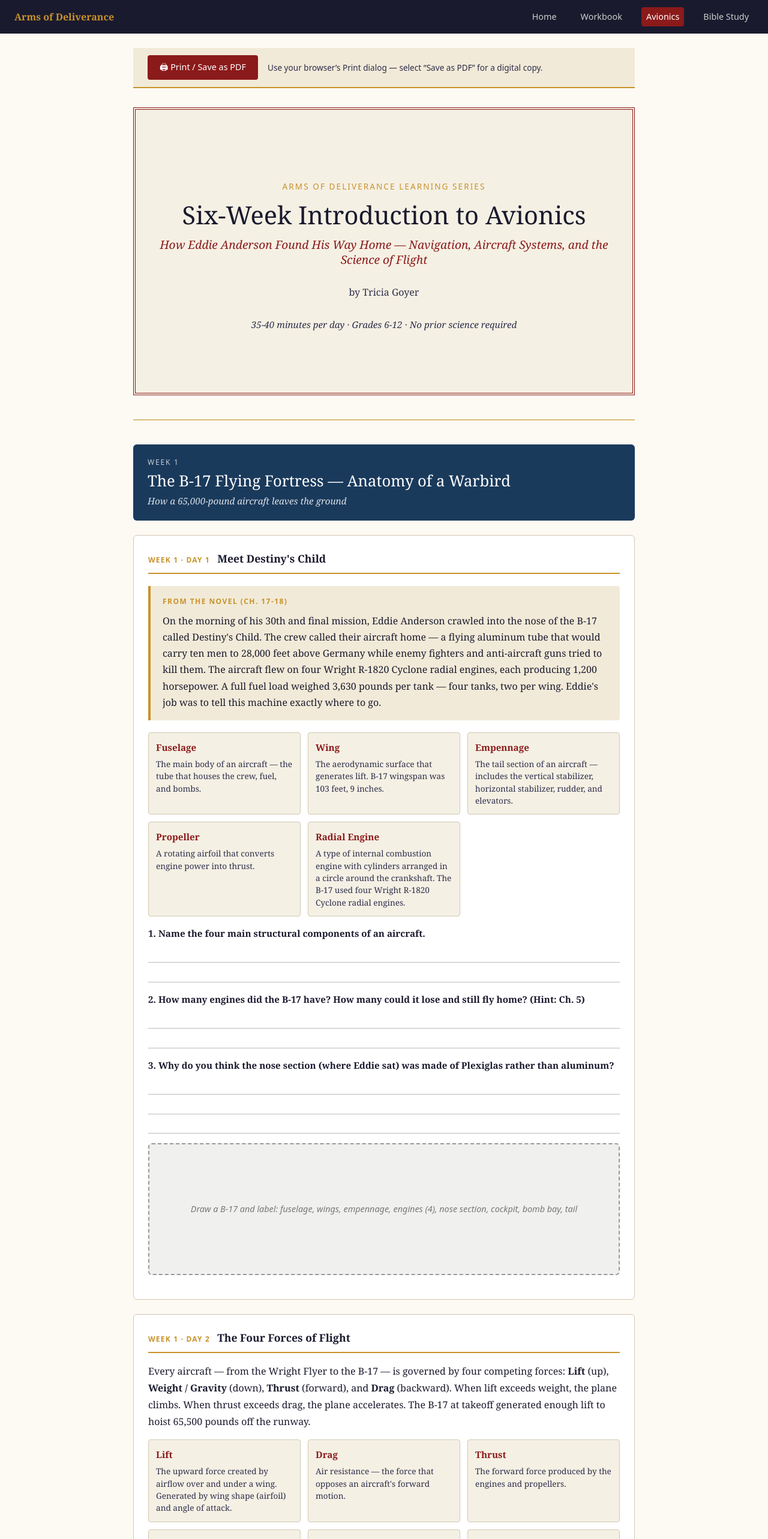
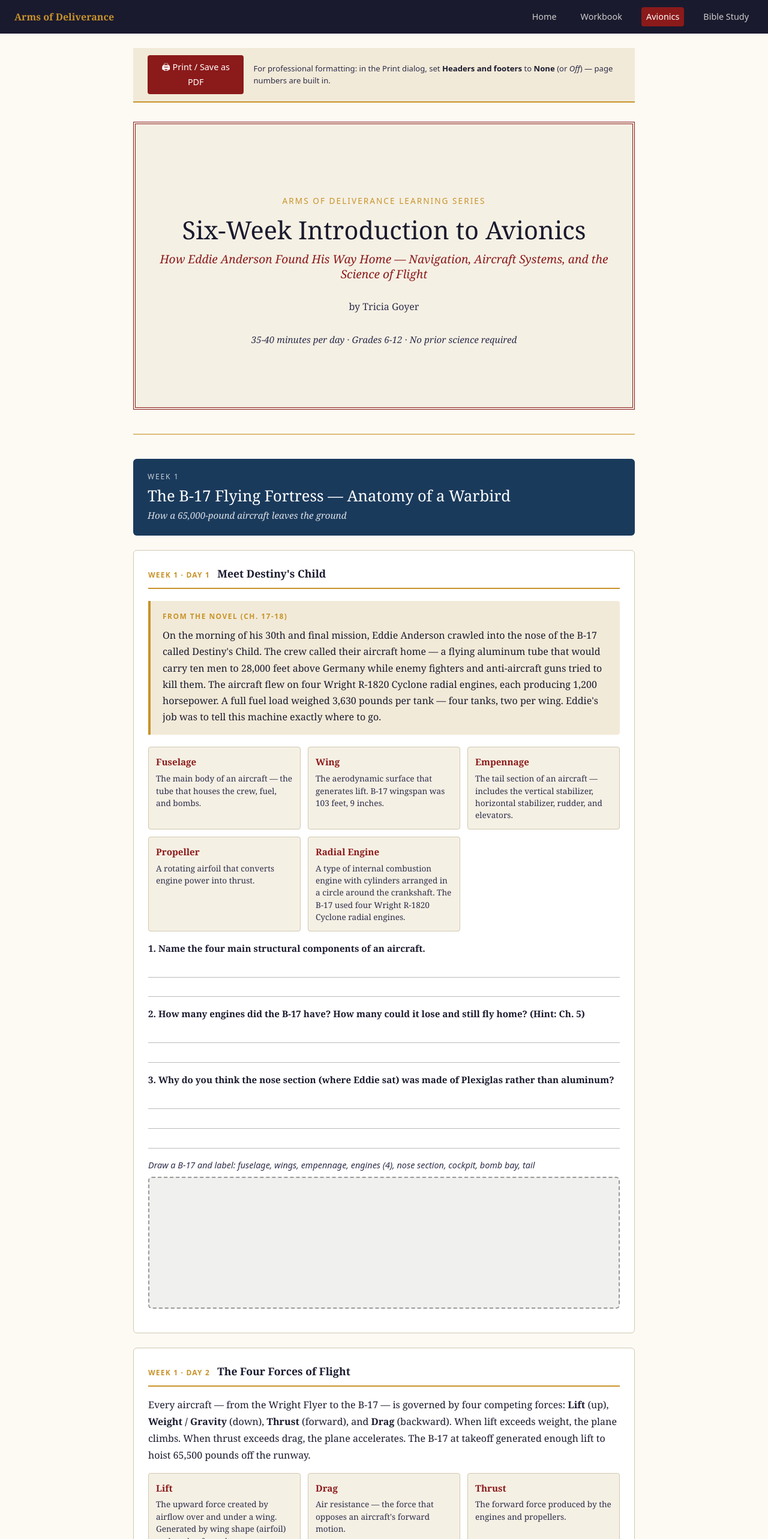
Before and after one commit to TheAccidentalTeacher/arms-of-deliverance, a Next.js app: page /avionics in a window 1280 px wide. Shown: the top 2566 px of the page at 60% size. Built offline with nearby package versions, Linux system fonts and the light colour scheme.

Commit message:
Professional print layout: page breaks on units, Word-style page numbers, running title, map label outside box, suppress browser headers

```diff
--- a/app/globals.css
+++ b/app/globals.css
@@ -503,20 +503,22 @@ button.print-btn:hover { background: var(--accent-light); }
 }
 
 /* ── Map Box ──────────────────────────────────────── */
+.map-box-wrapper {
+  margin: 1rem 0;
+}
+.map-box-label {
+  font-size: 0.9rem;
+  font-style: italic;
+  color: var(--ink-soft);
+  margin: 0 0 0.4rem;
+  font-family: var(--font-sans);
+}
 .map-box {
   border: 2px dashed #999;
   border-radius: 6px;
   background: #f0f0ee;
-  display: flex;
-  align-items: center;
-  justify-content: center;
-  margin: 1rem 0;
-  color: #777;
-  font-family: var(--font-sans);
-  font-size: 0.9rem;
-  font-style: italic;
-  text-align: center;
-  padding: 1rem;
+  min-height: 240px;
+  margin: 0;
 }
 
 /* ── Tables ───────────────────────────────────────── */
@@ -752,30 +754,99 @@ button.print-btn:hover { background: var(--accent-light); }
    PRINT STYLES
    ══════════════════════════════════════════════════════ */
 @media print {
+  /* ── Hide screen-only chrome ── */
   nav.site-nav,
   .print-button-bar,
   .no-print { display: none !important; }
 
-  body { background: white; font-size: 11pt; }
+  /* ── Base ── */
+  body { background: white; font-size: 11pt; line-height: 1.6; }
 
-  .workbook-body { max-width: 100%; padding: 0; }
+  .workbook-body,
+  .page-root { max-width: 100%; padding: 0; }
 
-  .cover-page { page-break-after: always; border: 3px double #8b1a1a; }
+  /* ── Hide home page content ── */
+  .home-card, .home-hero, footer { display: none; }
 
-  .week-banner, .chapter-banner { -webkit-print-color-adjust: exact; print-color-adjust: exact; }
-  .verse-box, .memory-verse, .sidebar-box, .journal-prompt { -webkit-print-color-adjust: exact; print-color-adjust: exact; }
-  .quiz-block, .answer-key-block, .vocab-card { -webkit-print-color-adjust: exact; print-color-adjust: exact; }
-  .home-card, .home-hero { display: none; }
+  /* ── Cover page ── */
+  .cover-page {
+    page-break-after: always;
+    border: 3px double #8b1a1a;
+    min-height: 0;
+  }
 
-  .day-card { page-break-inside: avoid; border: 1pt solid #999; }
-  .no-break { page-break-inside: avoid; }
+  /* ── Every unit/week banner starts on a fresh page ── */
+  .chapter-banner {
+    break-before: page;
+    break-after: avoid;
+    -webkit-print-color-adjust: exact;
+    print-color-adjust: exact;
+  }
+  .week-banner {
+    break-before: page;
+    break-after: avoid;
+    -webkit-print-color-adjust: exact;
+    print-color-adjust: exact;
+  }
 
-  .section-rule { border-top: 1pt solid #c8932a; }
+  /* ── Keep colour blocks accurate ── */
+  .verse-box, .memory-verse, .sidebar-box, .journal-prompt {
+    -webkit-print-color-adjust: exact;
+    print-color-adjust: exact;
+  }
+  .quiz-block, .answer-key-block, .vocab-card, .day-card {
+    -webkit-print-color-adjust: exact;
+    print-color-adjust: exact;
+  }
 
+  /* ── Avoid breaks inside content blocks ── */
+  .day-card            { page-break-inside: avoid; border: 1pt solid #bbb; }
+  .short-answer-block  { page-break-inside: avoid; }
+  .verse-box           { page-break-inside: avoid; }
+  .memory-verse        { page-break-inside: avoid; }
+  .sidebar-box         { page-break-inside: avoid; }
+  .vocab-card          { page-break-inside: avoid; }
+  .quiz-block          { page-break-inside: avoid; }
+  .map-box-wrapper     { page-break-inside: avoid; }
+  .no-break            { page-break-inside: avoid; }
+
+  /* Keep chapter header glued to the first content below it */
+  .chapter-banner + *,
+  .week-banner + * { break-before: avoid; }
+
+  /* ── Section rule ── */
+  .section-rule { border-top: 1pt solid #c8932a; margin: 1.5rem 0; }
+
+  /* ── Links ── */
   a { color: #8b1a1a; text-decoration: none; }
 
+  /* ── Page geometry + running header/footer ── */
   @page {
     size: letter portrait;
-    margin: 0.75in 0.85in;
+    margin: 0.85in 0.85in 0.85in;
+
+    /* Running title — top centre, suppressed on cover (page 1) */
+    @top-center {
+      content: "Arms of Deliverance Learning Series";
+      font-family: Georgia, serif;
+      font-size: 8pt;
+      color: #888;
+      padding-bottom: 4pt;
+      border-bottom: 0.5pt solid #c8932a;
+    }
+
+    /* Word-style page number — bottom centre */
+    @bottom-center {
+      content: counter(page);
+      font-family: Georgia, serif;
+      font-size: 9pt;
+      color: #555;
+    }
+  }
+
+  /* No running header or page number on the cover page */
+  @page :first {
+    @top-center    { content: none; }
+    @bottom-center { content: none; }
   }
 }
--- a/components/PrintButton.tsx
+++ b/components/PrintButton.tsx
@@ -6,8 +6,9 @@ export default function PrintButton() {
       <button className="print-btn" onClick={() => window.print()}>
         🖨 Print / Save as PDF
       </button>
-      <span style={{ fontSize: "0.85rem", color: "var(--ink-soft)", fontFamily: "system-ui, sans-serif" }}>
-        Use your browser&rsquo;s Print dialog — select &ldquo;Save as PDF&rdquo; for a digital copy.
+      <span style={{ fontSize: "0.82rem", color: "var(--ink-soft)", fontFamily: "system-ui, sans-serif", lineHeight: 1.5 }}>
+        For professional formatting: in the Print dialog, set <strong>Headers and footers</strong> to{" "}
+        <strong>None</strong> (or <em>Off</em>) — page numbers are built in.
       </span>
     </div>
   );
--- a/components/workbook/MapBox.tsx
+++ b/components/workbook/MapBox.tsx
@@ -3,10 +3,11 @@ interface Props {
   height?: string;
 }
 
-export default function MapBox({ label = "Map / Diagram Area", height = "240px" }: Props) {
+export default function MapBox({ label, height = "240px" }: Props) {
   return (
-    <div className="map-box" style={{ height }}>
-      {label}
+    <div className="map-box-wrapper">
+      {label && <p className="map-box-label">{label}</p>}
+      <div className="map-box" style={{ minHeight: height }} />
     </div>
   );
 }
```
